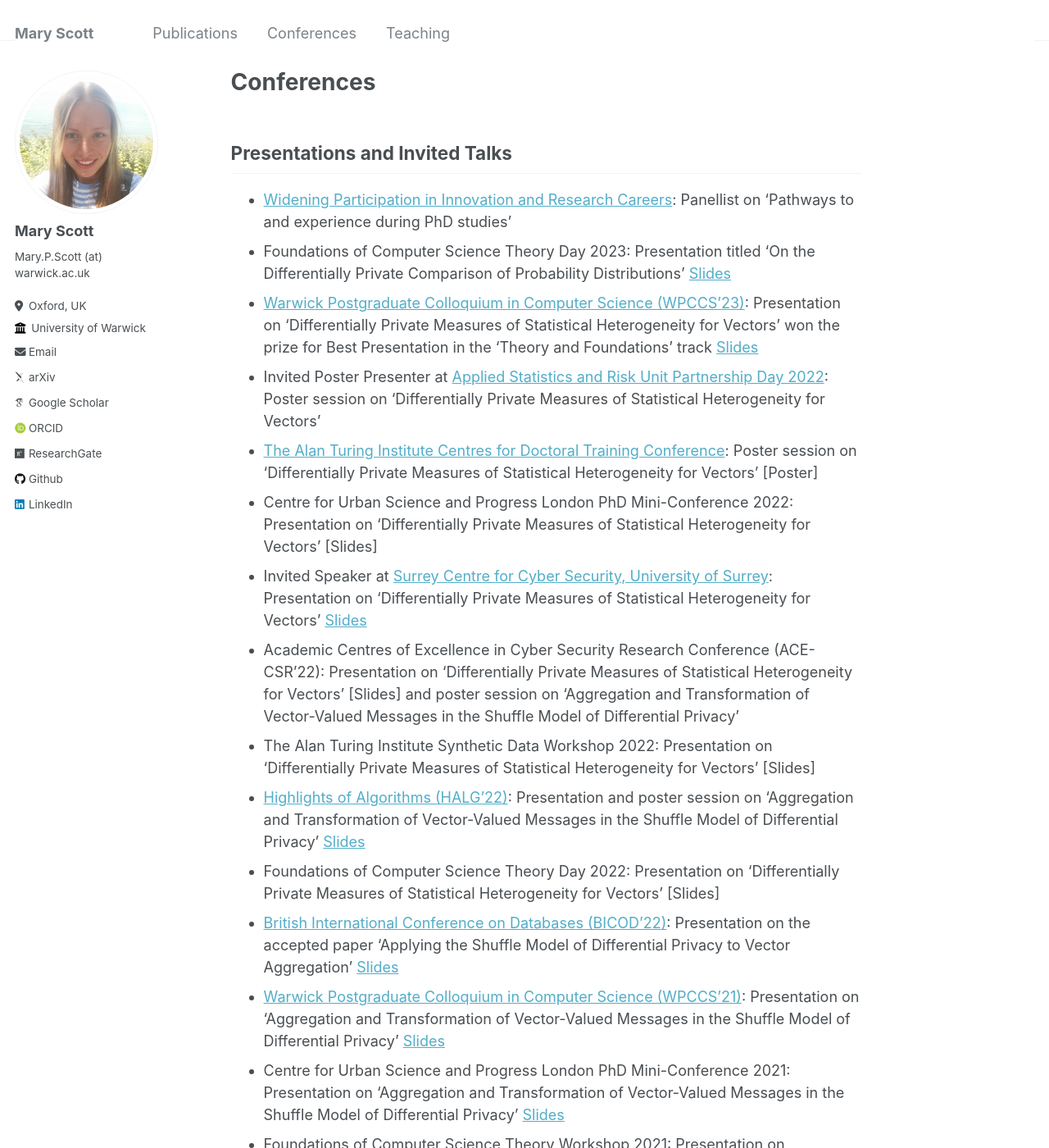
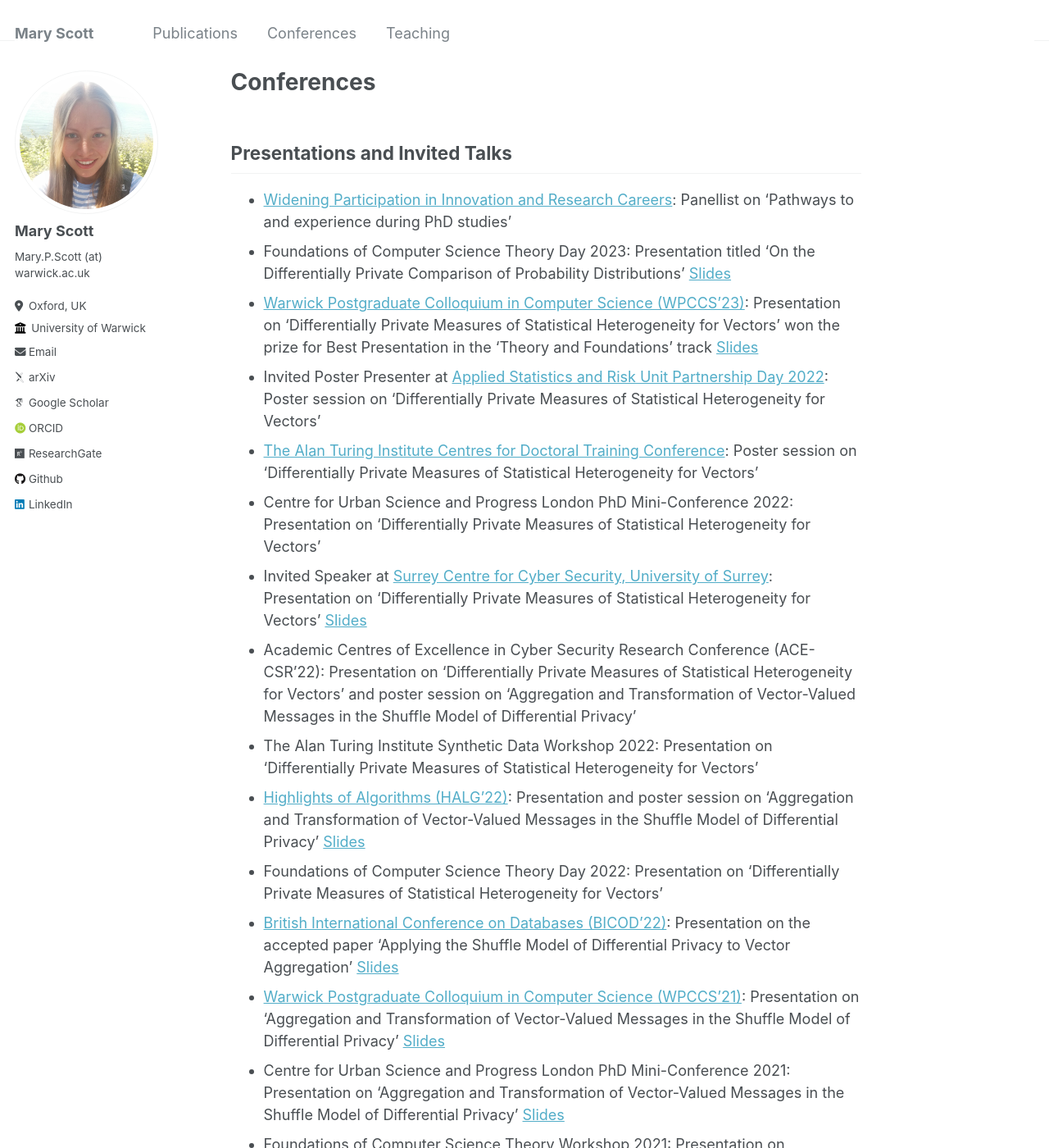
Before and after one commit to mary-python/mary-python.github.io, a Jekyll site: the page built from _pages/conferences.md, in a window 1280 px wide and 1400 px high. Shown: the whole window at 82% size. Built offline with Jekyll 4.4.1, drawn with Linux system fonts in a browser that asks for light colours; some web fonts are replaced.

Commit message:
Update conferences.md

```diff
--- a/_pages/conferences.md
+++ b/_pages/conferences.md
@@ -14,13 +14,13 @@ Presentations and Invited Talks
 * Foundations of Computer Science Theory Day 2023: Presentation titled 'On the Differentially Private Comparison of Probability Distributions' [Slides](/talks/Mary Scott DP comparison of prob dists.pptx)
 * [Warwick Postgraduate Colloquium in Computer Science (WPCCS'23)](https://warwick.ac.uk/fac/sci/dcs/research/wpccs/wpccs23/): Presentation on 'Differentially Private Measures of Statistical Heterogeneity for Vectors' won the prize for Best Presentation in the 'Theory and Foundations' track [Slides](/talks/Mary Scott WPCCS slides.pptx)
 * Invited Poster Presenter at [Applied Statistics and Risk Unit Partnership Day 2022](https://warwick.ac.uk/fac/sci/statistics/asru/registration-page-2022n/): Poster session on 'Differentially Private Measures of Statistical Heterogeneity for Vectors'
-* [The Alan Turing Institute Centres for Doctoral Training Conference](https://www.eventsforce.net/turingevents/frontend/reg/thome.csp?pageID=78543&eventID=226&traceRedir=2): Poster session on 'Differentially Private Measures of Statistical Heterogeneity for Vectors' [Poster]
-* Centre for Urban Science and Progress London PhD Mini-Conference 2022: Presentation on 'Differentially Private Measures of Statistical Heterogeneity for Vectors' [Slides]
+* [The Alan Turing Institute Centres for Doctoral Training Conference](https://www.eventsforce.net/turingevents/frontend/reg/thome.csp?pageID=78543&eventID=226&traceRedir=2): Poster session on 'Differentially Private Measures of Statistical Heterogeneity for Vectors'
+* Centre for Urban Science and Progress London PhD Mini-Conference 2022: Presentation on 'Differentially Private Measures of Statistical Heterogeneity for Vectors'
 * Invited Speaker at [Surrey Centre for Cyber Security, University of Surrey](https://www.surrey.ac.uk/surrey-centre-cyber-security): Presentation on 'Differentially Private Measures of Statistical Heterogeneity for Vectors' [Slides](/talks/Mary Scott talk slides.pptx)
-* Academic Centres of Excellence in Cyber Security Research Conference (ACE-CSR'22): Presentation on 'Differentially Private Measures of Statistical Heterogeneity for Vectors' [Slides] and poster session on 'Aggregation and Transformation of Vector-Valued Messages in the Shuffle Model of Differential Privacy'
-* The Alan Turing Institute Synthetic Data Workshop 2022: Presentation on 'Differentially Private Measures of Statistical Heterogeneity for Vectors' [Slides]
+* Academic Centres of Excellence in Cyber Security Research Conference (ACE-CSR'22): Presentation on 'Differentially Private Measures of Statistical Heterogeneity for Vectors' and poster session on 'Aggregation and Transformation of Vector-Valued Messages in the Shuffle Model of Differential Privacy'
+* The Alan Turing Institute Synthetic Data Workshop 2022: Presentation on 'Differentially Private Measures of Statistical Heterogeneity for Vectors'
 * [Highlights of Algorithms (HALG'22)](https://www.lse.ac.uk/HALG-2022): Presentation and poster session on 'Aggregation and Transformation of Vector-Valued Messages in the Shuffle Model of Differential Privacy' [Slides](/talks/Scott_Fri.pptx)
-* Foundations of Computer Science Theory Day 2022: Presentation on 'Differentially Private Measures of Statistical Heterogeneity for Vectors' [Slides]
+* Foundations of Computer Science Theory Day 2022: Presentation on 'Differentially Private Measures of Statistical Heterogeneity for Vectors'
 * [British International Conference on Databases (BICOD'22)](https://www.bicod.uk/): Presentation on the accepted paper 'Applying the Shuffle Model of Differential Privacy to Vector Aggregation' [Slides](/talks/Mary Scott Shuffle Model BICOD21.pptx)
 * [Warwick Postgraduate Colloquium in Computer Science (WPCCS'21)](https://warwick.ac.uk/fac/sci/dcs/research/wpccs/wpccs21/): Presentation on 'Aggregation and Transformation of Vector-Valued Messages in the Shuffle Model of Differential Privacy' [Slides](/talks/Aggregation and Transformation of Vector-Valued Messages in the Shuffle Model of Differential Privacy.pptx)
 * Centre for Urban Science and Progress London PhD Mini-Conference 2021: Presentation on 'Aggregation and Transformation of Vector-Valued Messages in the Shuffle Model of Differential Privacy' [Slides](/talks/Mary Scott CUSP 2021.pptx)
```
